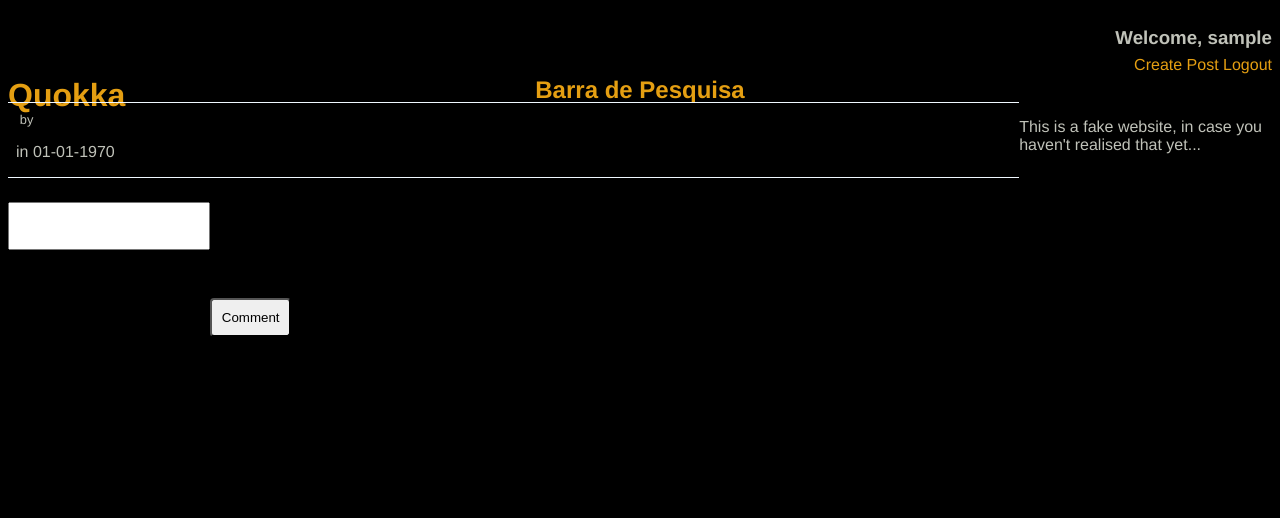
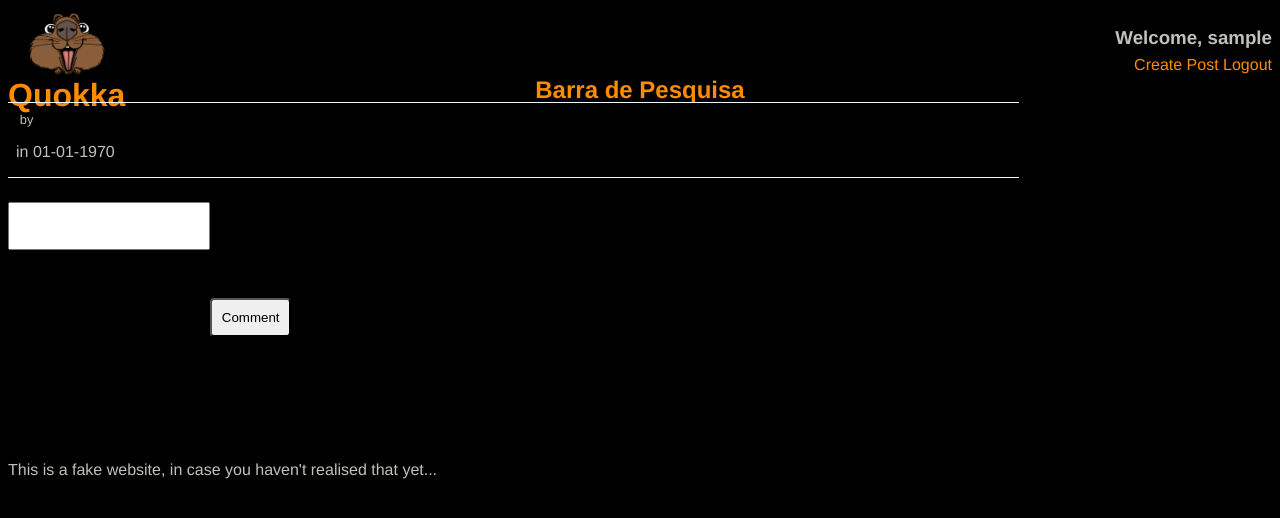
Before and after one commit to DiogoASTeixeira/LTW-Project, a PHP site: page /post/post_item.php?id= in a window 1280 px wide. Shown: the top 518 px of the page. Run offline with PHP 8.4, Linux system fonts and the light colour scheme; the visitor is signed in with stand-in values (Sample User, id 1); data comes from the database, SQL or seed files in the repository.

Commit message:
Added image of quokka

```diff
--- a/css/layout.css
+++ b/css/layout.css
@@ -2,6 +2,11 @@
     display: grid;
     grid-template-columns: [first] 33% [second] 34% [third] 33% [fourth];
     grid-template-rows: [top] 3em [mid] 5em [bot];
+}
+
+header #quokka_header
+{
+    grid-area: top / first / bot / second;
 }
 
 header h1 {
@@ -80,7 +85,11 @@
 
 header{
     grid-area: top / first / mid / third;
+}
 
+footer {
+    grid-area: midbot / first / bot / third;
+    padding-top: 1em;
 }
 
 #list_posts{
--- a/css/style.css
+++ b/css/style.css
@@ -2,6 +2,22 @@
     background-color: black;
     color: #c0c2b9;
     font-family:  Helvetica, sans-serif;
+}
+
+header #quokka_header{
+    margin-left: 0.4em;
+}
+
+header #quokka_header img
+{
+    /*    border: 1px solid DarkOrange;*/
+    border-radius: 50%;
+    padding: 5px;
+    width: 95px;
+}
+
+header #quokka_header img:hover {
+    box-shadow: 0 0 2px 1px Coral;
 }
 
 header h1{
@@ -13,7 +29,7 @@
 header h3{
     text-align: right;
 }
-header div{
+header #user_action{
     text-align: right;
 }
 #signup{
@@ -64,11 +80,11 @@
 }
 
 a:link {
-    color: #e59f12;
+    color: DarkOrange;
     text-decoration: none;
 }
 
 a:visited {
-    color: #755308;
+    color: SaddleBrown;
     text-decoration: none;
 }
--- a/templates/common/header.php
+++ b/templates/common/header.php
@@ -10,6 +10,11 @@
     </head>
     <body>
         <header>
+            <div id="quokka_header">
+                <a href="../index.php">
+                    <img src="../images/quokka_header.png" alt="Quokka">
+                </a>
+            </div>
             <h1><a href="../index.php">Quokka</a></h1>
             <h2 id="search_bar"><a href="../index.php">Barra de Pesquisa</a></h2>
             <?php
--- a/templates/posts/post_item.php
+++ b/templates/posts/post_item.php
@@ -1,4 +1,4 @@
-<section id = single_post>
+<section id = "single_post">
     <h1><?= $post["title"] ?></h1>
     <p id="author">by <a href="../profile/profile.php?username=<?= $post['username'] ?>"><?= $post['username'] ?></a></p>
     <p id="date">in <?= date("d-m-Y", $post['date']) ?></p>
```
Also changed, not shown: images/quokka_header.png (added).
